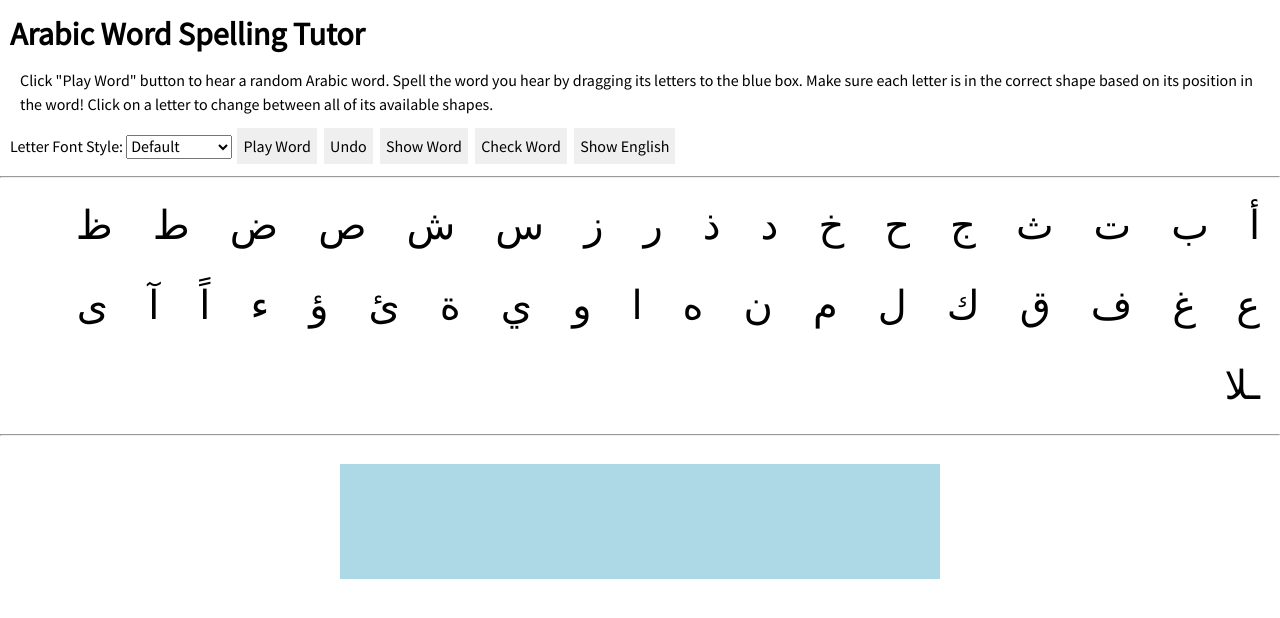
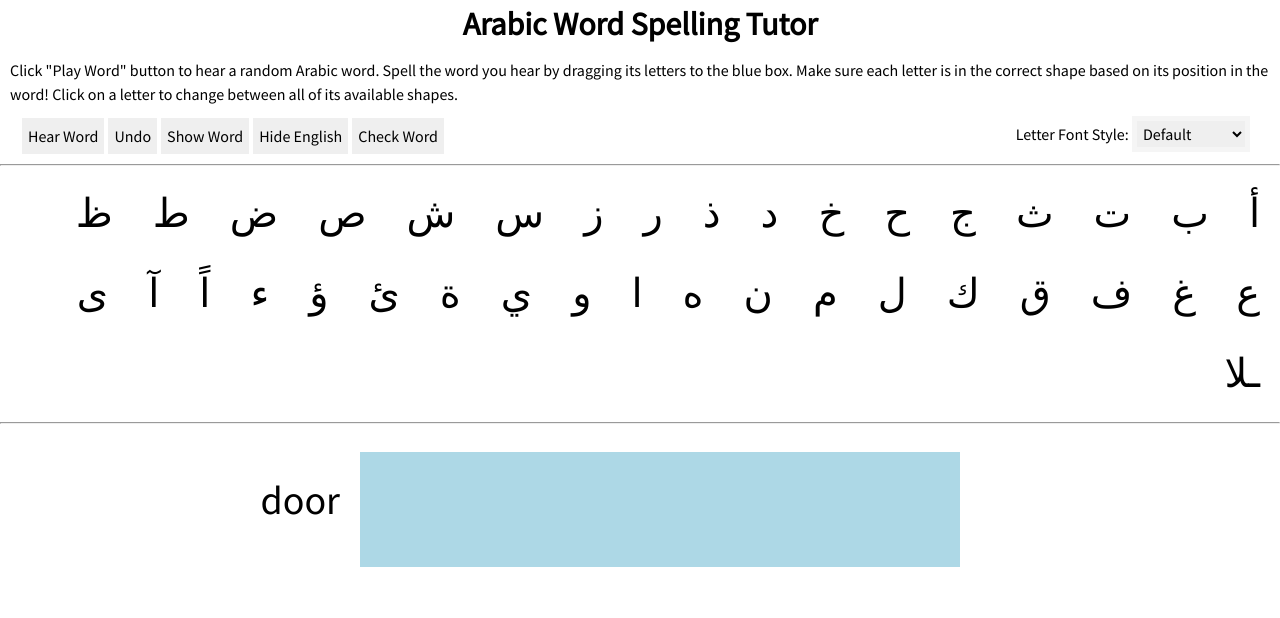
Before and after one commit to Michael-Fares/ArabicLetterConnectionApp, a website: page index.html in a window 1280 px wide. Both pictures are taken after a click on the button "Show English". Drawn offline with Linux system fonts and the light colour scheme; a web font is replaced by a local one.

Commit message:
added styles

```diff
--- a/index.html
+++ b/index.html
@@ -37,31 +37,35 @@
       Spell the word you hear by dragging its letters to the blue box.
       Make sure each letter is in the correct shape based on its position in the word! Click on a letter to change between all of its available shapes.
     </p>
-    <label for="cars">Letter Font Style:</label>
 
-    <select name="fonts" id="fonts">
+
+   <div class="controls">
+    <button id="play">Hear Word</button>
+    <button id="undo">Undo</button>
+    <button id="show">Show Word</button>
+    <button id="english">Show English</button>
+    <button onclick="testWord()">Check Word</button>
+    <div class="label">
+    <label for="fonts">Letter Font Style:</label>
+  <select name="fonts" id="fonts">
       <option value="default">Default</option>
       <option value="print-font-1">Lateef</option>
       <option value="print-font-2">Mirza</option>
       <option value="handwriting">Handwriting</option>
     </select>
-    <button id="play">Play Word</button>
-    <button id="undo">Undo</button>
-    <button id="show">Show Word</button>
-    <button onclick="testWord()">Check Word</button>
-    <button id="english">Show English</button>
+  </div>
+  </div>
   </header>
     <hr>
     <div id="keyboard"></div>
     <hr>
 
     <div class="wrapper">
-      <div id="show-eng"></div>
+      <div class="displays">
+      <div id="show-eng" class="engfont"></div>
       <div id="show-word"></div>
+    </div>
   <div id="word-holder" class="dropper word animate__animated">
-</div>
-<div class="vertical engfont">
-
 </div>
 </div>
 
--- a/index.js
+++ b/index.js
@@ -165,6 +165,8 @@ function drop_handler(ev) {
  const div = document.createElement('div')
  div.innerText = data
  ev.target.appendChild(div);
+ div.classList.add('animate__animated')
+ div.classList.add('animate__fadeIn')
 }
 
 
@@ -266,11 +268,13 @@ const makeFont = () => {
     }
     if(fonts.value === 'print-font-1'){
       glyphs[i].style.fontFamily = 'Lateef, cursive'
+      glyphs[i].style.fontSize = '50px'
       wordHolder.style.fontFamily = 'Lateef, cursive'
       display.style.fontFamily = 'Lateef, cursive'
     }
     if(fonts.value === 'print-font-2'){
       glyphs[i].style.fontFamily = 'Mirza, cursive'
+      glyphs[i].style.fontSize = '45px'
       wordHolder.style.fontFamily = 'Mirza, cursive'
       display.style.fontFamily = 'Mirza, cursive'
     }
@@ -278,8 +282,28 @@ const makeFont = () => {
       glyphs[i].style.fontFamily = 'serif'
       wordHolder.style.fontFamily = 'serif'
       display.style.fontFamily = 'serif'
+      glyphs[i].style.fontSize = '40px'
+
     }
   }
   })
 }
 makeFont()
+
+// show english button
+
+const showEnglish = () => {
+  const display = document.querySelector('#show-eng')
+  const button = document.querySelector('#english')
+  button.addEventListener('click', function(){
+    if(display.innerText === '') {
+    display.innerText = testArr[random].e
+    display.style.fontSize = '40px'
+    button.innerText = 'Hide English'
+    } else if (display.innerText = testArr[random].e) {
+      display.innerText = ''
+    button.innerText = 'Show English'
+    }
+  })
+}
+showEnglish()
--- a/style.css
+++ b/style.css
@@ -26,12 +26,12 @@ height: 115px;
 background-color: lightblue;
 direction: rtl;
 padding-right: 20px;
-margin: 20px;
+margin: 20px 25% 0 20px;
 font-size: 50px;
 }
 .wrapper{
   display: flex;
-  justify-content: center;
+  justify-content: flex-end;
   align-items: center;
 }
 .vertical {
@@ -52,6 +52,19 @@ button:hover {
 p {
   margin: 10px;
 }
-.header {
-  margin: 10px;
+.title {
+  text-align: center;
 }
+select {
+  padding: 2px;
+  border: 5px solid whitesmoke;
+}
+.controls {
+  display: flex;
+  justify-content: flex-start;
+  margin-left: 20px;
+}
+.label {
+  position: absolute;
+  right: 30
+}
```
